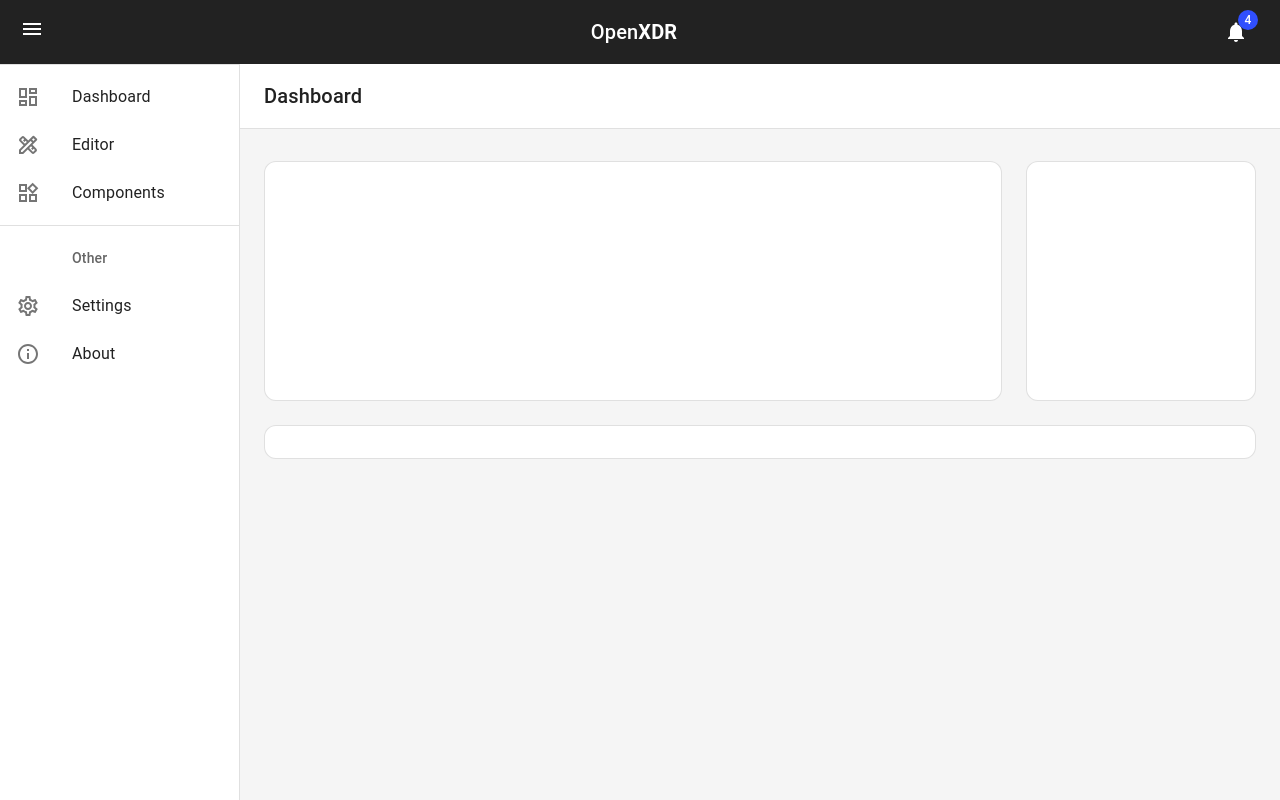
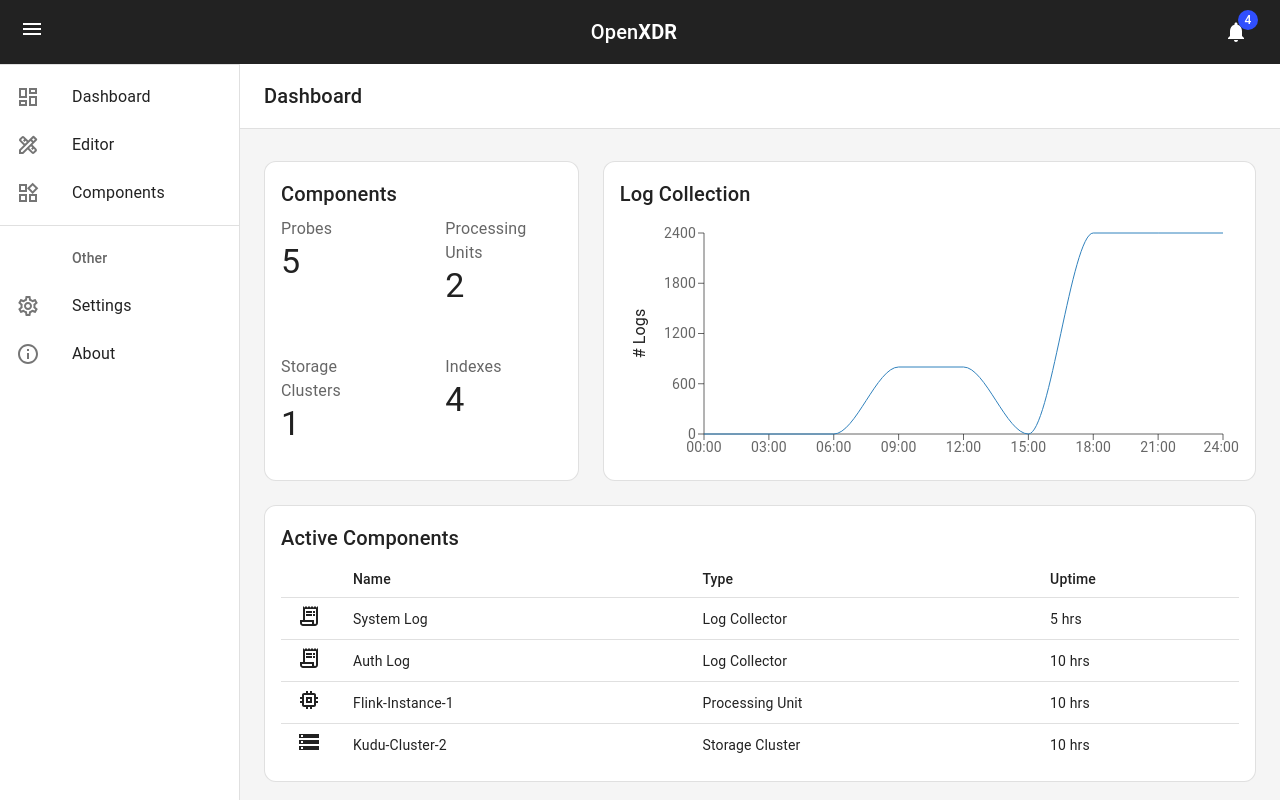
Before and after one commit to scorelab/OpenXDR, a React (Create React App) app in the folder console/: page /dashboard in a window 1280 px wide. Built offline with nearby package versions, Linux system fonts and the light colour scheme.

Commit message:
Implemented dashboard interface

```diff
--- a/console/package.json
+++ b/console/package.json
@@ -14,6 +14,7 @@
     "react-dom": "^18.2.0",
     "react-router-dom": "^6.3.0",
     "react-scripts": "5.0.1",
+    "recharts": "^2.1.12",
     "web-vitals": "^2.1.4"
   },
   "scripts": {
--- a/console/src/pages/dashboard/Dashboard.js
+++ b/console/src/pages/dashboard/Dashboard.js
@@ -5,6 +5,9 @@ import { Container, Grid, Paper } from '@mui/material';
 import './Dashboard.css';
 import PageToolbar from '../../components/PageToolbar';
 import FlatPaper from '../../components/FlatPaper';
+import ComponentStats from './sections/ComponentStats';
+import LogStats from './sections/LogStats';
+import ActiveComponentList from './sections/ActiveComponentList';
 
 function Dashboard() {
 
@@ -13,40 +16,36 @@ function Dashboard() {
       <PageToolbar title="Dashboard" />
       <Container maxWidth="lg" sx={{ mt: 4, mb: 4 }}>
         <Grid container spacing={3}>
-          {/* Chart */}
-          <Grid item xs={12} md={8} lg={9}>
+          <Grid item xs={12} md={7} lg={4}>
             <FlatPaper
               sx={{
                 p: 2,
                 display: 'flex',
                 flexDirection: 'column',
-                height: 240,
+                height: 320,
               }}
             >
-              {/* <Chart /> */}
+              <ComponentStats />
             </FlatPaper>
           </Grid>
-          {/* Recent Deposits */}
-          <Grid item xs={12} md={4} lg={3}>
+          <Grid item xs={12} md={7} lg={8}>
             <FlatPaper
               sx={{
                 p: 2,
                 display: 'flex',
                 flexDirection: 'column',
-                height: 240,
+                height: 320,
               }}
             >
-              {/* <Deposits /> */}
+              <LogStats />
             </FlatPaper>
           </Grid>
-          {/* Recent Orders */}
           <Grid item xs={12}>
             <FlatPaper sx={{ p: 2, display: 'flex', flexDirection: 'column' }}>
-              {/* <Orders /> */}
+              <ActiveComponentList />
             </FlatPaper>
           </Grid>
         </Grid>
-        {/* <Copyright sx={{ pt: 4 }} /> */}
       </Container>
     </div>
   );
--- /dev/null
+++ b/console/src/pages/dashboard/sections/ActiveComponentList.js
@@ -0,0 +1,83 @@
+import * as React from 'react';
+import { Table, TableBody, TableCell, TableContainer, TableHead, TableRow, Typography } from '@mui/material';
+
+import ReceiptLongIcon from '@mui/icons-material/ReceiptLongOutlined';
+import MemoryIcon from '@mui/icons-material/MemoryOutlined';
+import StorageIcon from '@mui/icons-material/StorageOutlined';
+
+function createData(
+  name,
+  type,
+  uptime,
+) {
+  return { name, type, uptime };
+}
+
+const rows = [
+  createData('System Log', 'log_collector', '5 hrs'),
+  createData('Auth Log', 'log_collector', '10 hrs'),
+  createData('Flink-Instance-1', 'pu', '10 hrs'),
+  createData('Kudu-Cluster-2', 'storage', '10 hrs')
+];
+
+function renderComponentType(type) {
+  switch (type) {
+    case 'log_collector':
+      return 'Log Collector'
+    case 'pu':
+      return 'Processing Unit'
+    case 'storage':
+      return "Storage Cluster"
+  }
+}
+
+function renderComponentTypeIcon(type) {
+  switch (type) {
+    case 'log_collector':
+      return <ReceiptLongIcon />
+    case 'pu':
+      return <MemoryIcon />
+    case 'storage':
+      return <StorageIcon />
+  }
+}
+
+function ActiveComponentList() {
+
+  return (
+    <React.Fragment>
+      <Typography component="div" variant="h6" color="primary" gutterBottom>
+        Active Components
+      </Typography>
+      <TableContainer>
+        <Table sx={{ minWidth: 650 }} size="small" aria-label="simple table">
+          <TableHead>
+            <TableRow>
+              <TableCell padding="checkbox"></TableCell>
+              <TableCell>Name</TableCell>
+              <TableCell>Type</TableCell>
+              <TableCell>Uptime</TableCell>
+            </TableRow>
+          </TableHead>
+          <TableBody>
+            {rows.map((row) => (
+              <TableRow
+                key={row.name}
+                sx={{ '&:last-child td, &:last-child th': { border: 0 } }}
+              >
+                <TableCell>{renderComponentTypeIcon(row.type)}</TableCell>
+                <TableCell component="th" scope="row">
+                  {row.name}
+                </TableCell>
+                <TableCell>{renderComponentType(row.type)}</TableCell>
+                <TableCell>{row.uptime}</TableCell>
+              </TableRow>
+            ))}
+          </TableBody>
+        </Table>
+      </TableContainer>
+    </React.Fragment>
+  );
+}
+
+export default ActiveComponentList;
--- /dev/null
+++ b/console/src/pages/dashboard/sections/ComponentStats.js
@@ -0,0 +1,47 @@
+import * as React from 'react';
+import Link from '@mui/material/Link';
+import Typography from '@mui/material/Typography';
+import { Grid } from '@mui/material';
+
+function preventDefault(event) {
+  event.preventDefault();
+}
+
+
+function SingleCompnonent({ type, count }) {
+  return (<>
+    <Typography color="text.secondary" sx={{ flex: 1 }}>
+      {type}
+    </Typography>
+    <Typography component="p" variant="h4">
+      {count}
+    </Typography>
+  </>)
+}
+
+
+function ComponentStats() {
+  return (
+    <React.Fragment>
+      <Typography component="div" variant="h6" color="primary" gutterBottom>
+        Components
+      </Typography>
+      <Grid container spacing={6}>
+        <Grid item xs={6}>
+          <SingleCompnonent type="Probes" count={5} />
+        </Grid>
+        <Grid item xs={6}>
+          <SingleCompnonent type="Processing Units" count={2} />
+        </Grid>
+        <Grid item xs={6}>
+          <SingleCompnonent type="Storage Clusters" count={1} />
+        </Grid>
+        <Grid item xs={6}>
+          <SingleCompnonent type="Indexes" count={4} />
+        </Grid>
+      </Grid>
+    </React.Fragment>
+  );
+}
+
+export default ComponentStats;
--- /dev/null
+++ b/console/src/pages/dashboard/sections/LogStats.js
@@ -0,0 +1,75 @@
+import * as React from 'react';
+import { useTheme } from '@mui/material/styles';
+import { LineChart, Line, XAxis, YAxis, Label, ResponsiveContainer } from 'recharts';
+import { Typography } from '@mui/material';
+
+// Generate Sales Data
+function createData(time, amount) {
+  return { time, amount };
+}
+
+const data = [
+  createData('00:00', 0),
+  createData('03:00', 0),
+  createData('06:00', 0),
+  createData('09:00', 800),
+  createData('12:00', 800),
+  createData('15:00', 0),
+  createData('18:00', 2400),
+  createData('21:00', 2400),
+  createData('24:00', 2400),
+];
+
+function LogStats() {
+  const theme = useTheme();
+
+  return (
+    <React.Fragment>
+      <Typography component="div" variant="h6" color="primary" gutterBottom>
+        Log Collection
+      </Typography>
+      <ResponsiveContainer>
+        <LineChart
+          data={data}
+          margin={{
+            top: 16,
+            right: 16,
+            bottom: 0,
+            left: 24,
+          }}
+        >
+          <XAxis
+            dataKey="time"
+            stroke={theme.palette.text.secondary}
+            style={theme.typography.body2}
+          />
+          <YAxis
+            stroke={theme.palette.text.secondary}
+            style={theme.typography.body2}
+          >
+            <Label
+              angle={270}
+              position="left"
+              style={{
+                textAnchor: 'middle',
+                fill: theme.palette.text.primary,
+                ...theme.typography.body1,
+              }}
+            >
+              # Logs
+            </Label>
+          </YAxis>
+          <Line
+            isAnimationActive={false}
+            type="monotone"
+            dataKey="amount"
+            stroke={theme.palette.primary.secondary}
+            dot={false}
+          />
+        </LineChart>
+      </ResponsiveContainer>
+    </React.Fragment>
+  );
+}
+
+export default LogStats;
```
Also changed, not shown: 1 other file (tests, documents, lock files or other folders).
